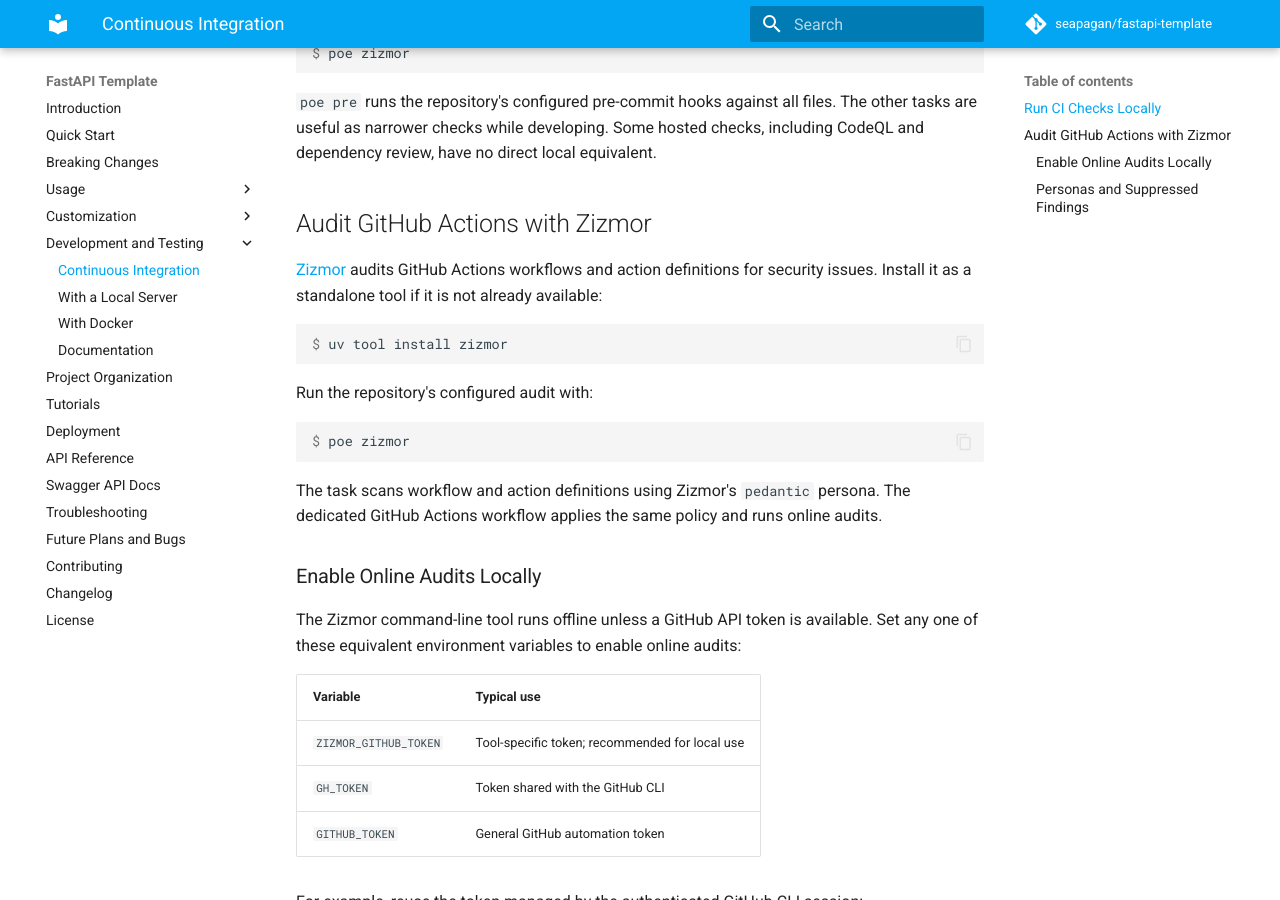
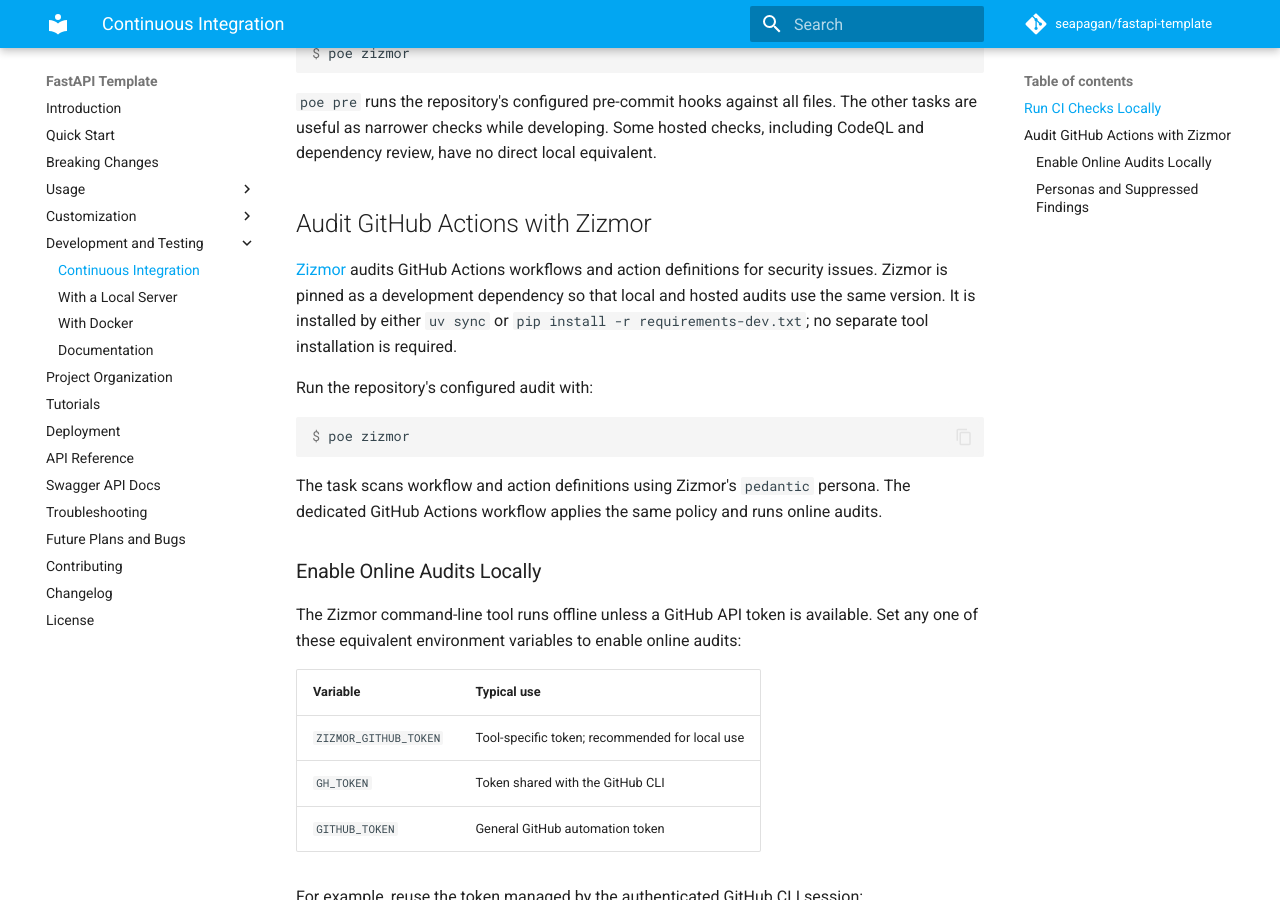
Before and after one commit to seapagan/fastapi-template, an MkDocs documentation site: the page built from docs/development/ci.md, in a window 1280 px wide and 900 px high, scrolled down 432 px. Built offline with MkDocs 1.6.1 and Material for MkDocs 9.7.7, drawn with Linux system fonts in a browser that asks for light colours; comment, search, counter and statistics services are not loaded.

Commit message:
fix: align local and hosted zizmor versions
Signed-off-by: Grant Ramsay <seapagan@gmail.com>

````diff
--- a/docs/development/ci.md
+++ b/docs/development/ci.md
@@ -24,12 +24,10 @@
 ## Audit GitHub Actions with Zizmor
 
 [Zizmor](https://docs.zizmor.sh/){:target="_blank"} audits GitHub Actions
-workflows and action definitions for security issues. Install it as a standalone
-tool if it is not already available:
-
-```console
-$ uv tool install zizmor
-```
+workflows and action definitions for security issues. Zizmor is pinned as a
+development dependency so that local and hosted audits use the same version. It
+is installed by either `uv sync` or `pip install -r requirements-dev.txt`; no
+separate tool installation is required.
 
 Run the repository's configured audit with:
 
--- a/pyproject.toml
+++ b/pyproject.toml
@@ -91,6 +91,7 @@
   "types-redis>=4.6.0.20241004",
   "pytest-xdist>=3.8.0",
   "types-markdown>=3.10.2.20260712",
+  "zizmor==1.29.0", # Keep in sync with .github/workflows/zizmor.yml.
 ]
 
 [tool.uv.sources]
--- a/requirements-dev.txt
+++ b/requirements-dev.txt
@@ -173,3 +173,4 @@
 win32-setctime==1.2.0 ; sys_platform == 'win32'
 wrapt==1.17.2
 wtforms==3.1.2
+zizmor==1.29.0
````
Also changed, not shown: 2 other files.
